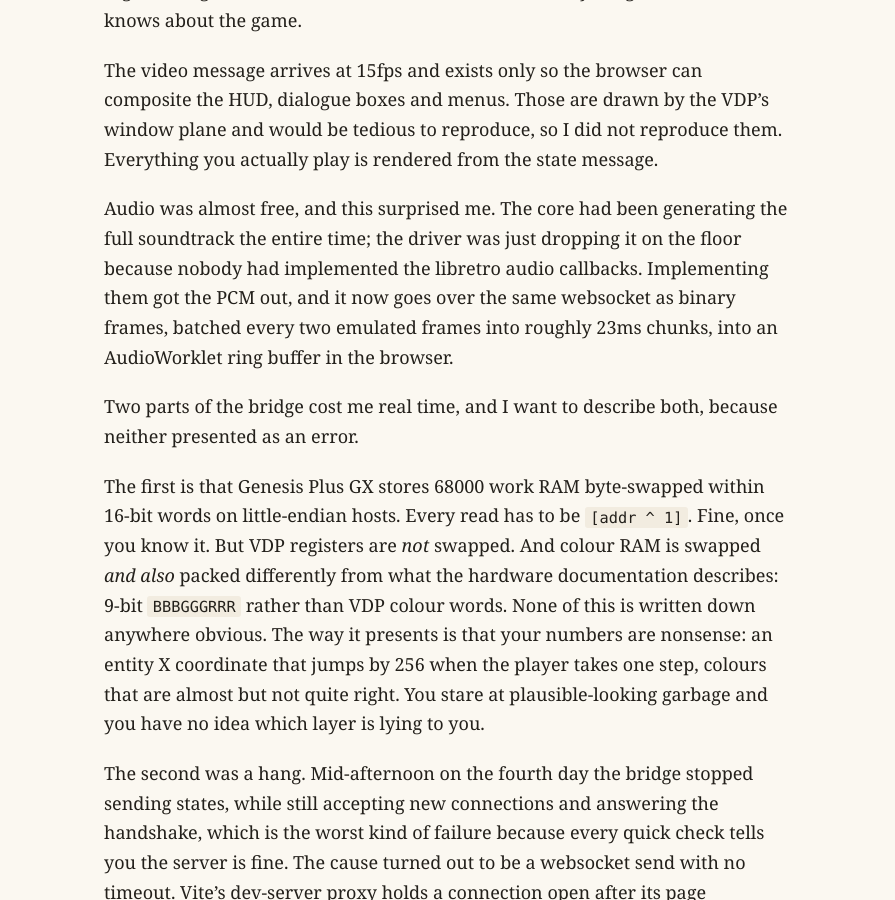
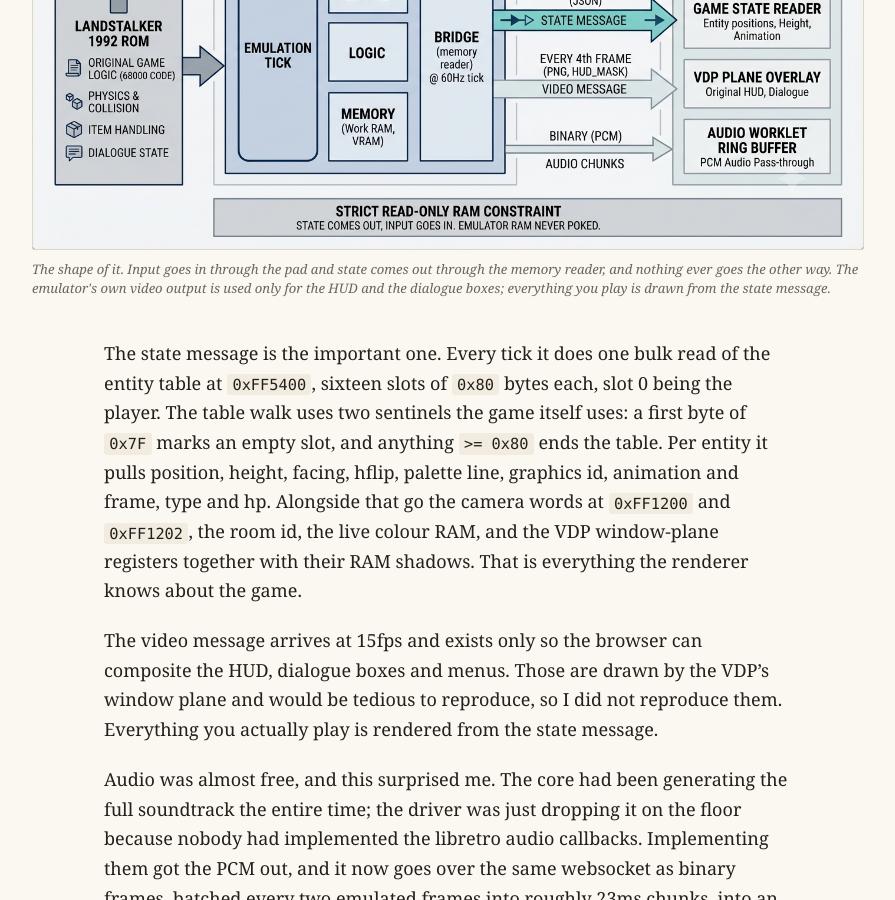
Before and after one commit to dmahlow/landstalker-writeup, a Jekyll site: the page built from index.md, in a window 1280 px wide and 900 px high, scrolled down 3552 px. Shown: the whole window, without its empty margins (192-1087 px from the left). Built offline with Jekyll 4.4.1, drawn with Linux system fonts in a browser that asks for light colours; our own code applies the rules of GitHub Pages for plain Markdown files.

Commit message:
docs: add architecture diagram to the bridge section

````diff
--- a/index.md
+++ b/index.md
@@ -48,6 +48,11 @@ server -> client: {"t": "video", "png": ..., "hud_mask": ...}  every 4th frame
 client -> server: {"t": "input", "buttons": ["up", "c"]}
 Binary frames are reserved for audio.
 ```
+
+<figure class="wide">
+<img src="media/architecture-diagram.png" alt="Architecture: ROM and emulator on the left, bridge in the middle, three.js renderer on the right" loading="lazy">
+<figcaption>The shape of it. Input goes in through the pad and state comes out through the memory reader, and nothing ever goes the other way. The emulator's own video output is used only for the HUD and the dialogue boxes; everything you play is drawn from the state message.</figcaption>
+</figure>
 
 The state message is the important one. Every tick it does one bulk read of the entity table at `0xFF5400`, sixteen slots of `0x80` bytes each, slot 0 being the player. The table walk uses two sentinels the game itself uses: a first byte of `0x7F` marks an empty slot, and anything `>= 0x80` ends the table. Per entity it pulls position, height, facing, hflip, palette line, graphics id, animation and frame, type and hp. Alongside that go the camera words at `0xFF1200` and `0xFF1202`, the room id, the live colour RAM, and the VDP window-plane registers together with their RAM shadows. That is everything the renderer knows about the game.
 
````
Also changed, not shown: media/architecture-diagram.png (added).
